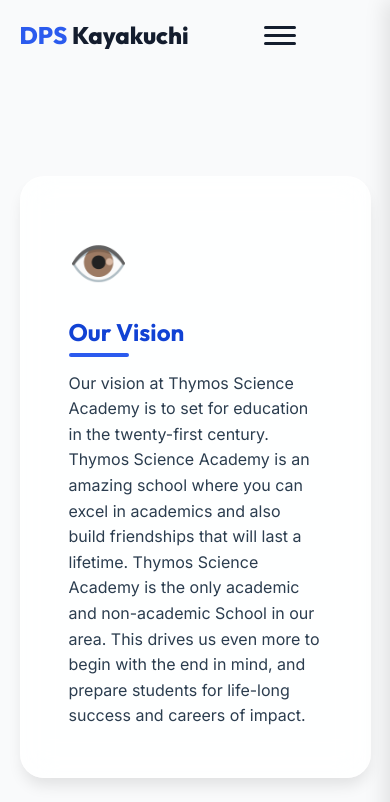
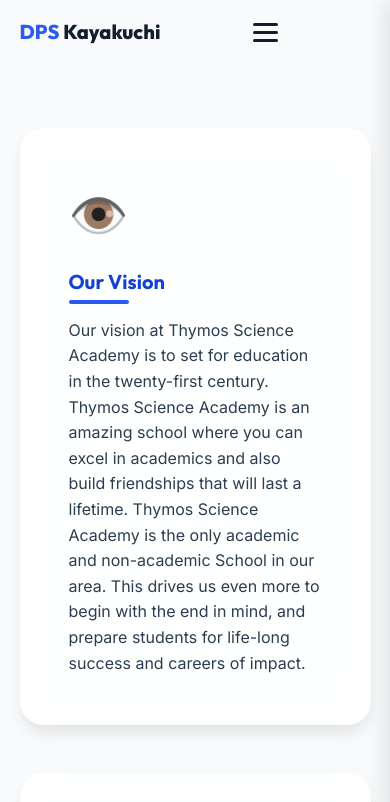
Before and after one commit to linkzenofficial/DpsKayakuchi1, a React (Vite) app: page / in a window 390 px wide. Shown: the top 802 px of the page. Built offline with nearby package versions, Linux system fonts and the light colour scheme.

Commit message:
Add responsive mobile design and hamburger menu

```diff
--- a/src/index.css
+++ b/src/index.css
@@ -962,3 +962,122 @@ img {
         grid-template-columns: 1fr;
     }
 }
+/* ==========================================================================
+   Responsive & Mobile Styles
+   ========================================================================== */
+@media (max-width: 900px) {
+    /* Header & Navigation */
+    .mobile-nav-toggle {
+        display: block;
+        background: transparent;
+        border: 0;
+        cursor: pointer;
+        padding: 0.5rem;
+        z-index: 2000;
+        position: relative;
+    }
+
+    .hamburger {
+        display: block;
+        width: 25px;
+        height: 3px;
+        background: var(--clr-neutral-900);
+        position: relative;
+        transition: all 0.3s ease-in-out;
+    }
+
+    .hamburger::before,
+    .hamburger::after {
+        content: '';
+        position: absolute;
+        width: 25px;
+        height: 3px;
+        background: var(--clr-neutral-900);
+        left: 0;
+        transition: all 0.3s ease-in-out;
+    }
+
+    .hamburger::before { top: -8px; }
+    .hamburger::after { top: 8px; }
+
+    .mobile-nav-toggle[aria-expanded="true"] .hamburger {
+        background: transparent;
+    }
+
+    .mobile-nav-toggle[aria-expanded="true"] .hamburger::before {
+        transform: rotate(45deg);
+        top: 0;
+    }
+
+    .mobile-nav-toggle[aria-expanded="true"] .hamburger::after {
+        transform: rotate(-45deg);
+        top: 0;
+    }
+
+    .primary-navigation {
+        position: fixed;
+        inset: 0 0 0 30%;
+        flex-direction: column;
+        padding: min(20vh, 8rem) 2em;
+        background: var(--clr-bg-glass);
+        backdrop-filter: blur(20px);
+        -webkit-backdrop-filter: blur(20px);
+        transform: translateX(100%);
+        transition: transform 0.4s ease-in-out;
+        z-index: 1000;
+        box-shadow: -5px 0 20px rgba(0,0,0,0.1);
+        align-items: flex-start;
+        gap: 2rem;
+    }
+
+    .primary-navigation[data-visible="true"] {
+        transform: translateX(0);
+    }
+
+    .nav-link {
+        font-size: var(--fs-500);
+        color: var(--clr-neutral-900);
+    }
+
+    .btn-contact {
+        width: 100%;
+        text-align: center;
+    }
+
+    /* Layout Adjustments */
+    .section {
+        padding-block: var(--space-xl);
+    }
+
+    :root {
+        --fs-900: 2.5rem;
+        --fs-800: 2rem;
+        --fs-700: 1.75rem;
+        --fs-600: 1.25rem;
+        --space-xxl: 4rem;
+        --space-xl: 3rem;
+    }
+
+    .admission-grid, .contact-grid, .about-grid {
+        grid-template-columns: 1fr;
+    }
+
+    .footer-container {
+        grid-template-columns: 1fr;
+        gap: 2rem;
+    }
+}
+
+@media (max-width: 600px) {
+    .primary-navigation {
+        inset: 0 0 0 10%;
+    }
+
+    .course-card, .service-card {
+        padding: 1.5rem;
+    }
+
+    .hero-title {
+        font-size: 2.2rem;
+    }
+}
```
